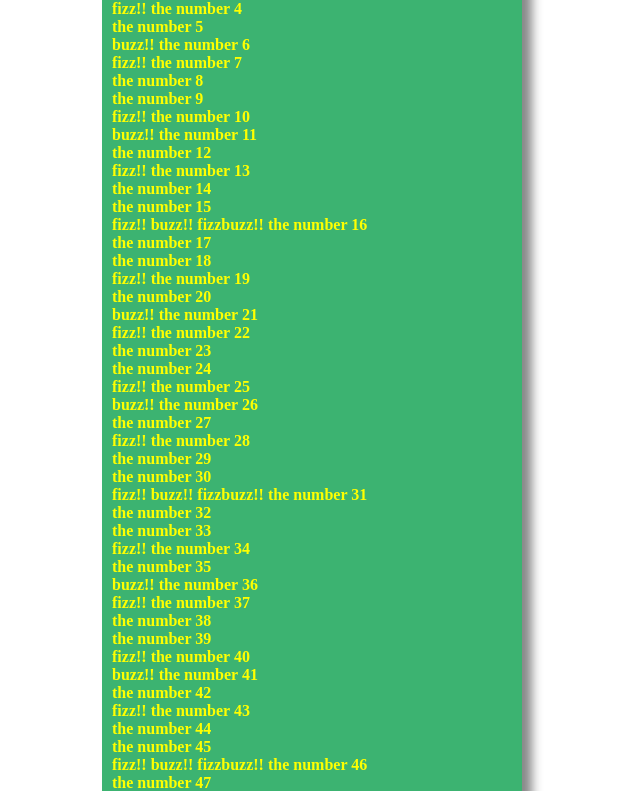
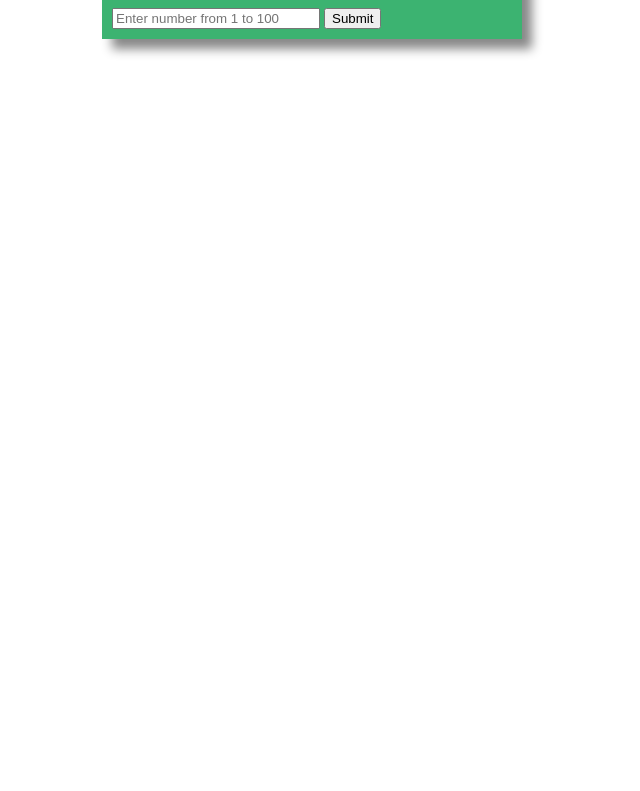
Before and after one commit to jezzamon/fizzbuzz, a plain HTML site: page index.html in a window 1280 px wide. Shown: the part 90-881 px from the top of the page, without its empty margins (328-968 px from the left). After the commit the page ends 800 px from the top, so only its background shows below. Drawn offline with nearby package versions, Linux system fonts and the light colour scheme.

Commit message:
Update
Javascript added

```diff
--- a/index.html
+++ b/index.html
@@ -9,6 +9,9 @@
 		span {color:yellow; font-weight:bold;}
 		.container {width : 400px; background-color: MediumSeaGreen; margin: 0 auto 0 auto; box-shadow: 10px 10px 10px #888888;
 			padding: 10px;}
+		input {width: 200px;}
+
+		}
 
 
 	</style>
@@ -16,8 +19,16 @@
 </head>
 <body>
 	<div class = "container">
-		<div class = "result"></div>
+		<h1>Fizz Buzz</h1>
+			<form id="form">
+				<input type="number" name="number" id="number" placeholder="Enter number from 1 to 100" >
+				<button id="submit"> Submit </button>
+			</form>
+		<div class = "top">
+			<div class = "result"></div>
+		</div>
 	</div>
+
 
 
 
--- a/myscript.js
+++ b/myscript.js
@@ -1,22 +1,29 @@
 $(document).ready(function() {
 
-for (var i = 0 ; i <= 100; i++) {
-	$(".result").append("<span> the number " + i + "</span><br>");
-	console.log(i);
-	if (i % 3 === 0) {
-			console.log("fizz!");
-			$(".result").append("<span> fizz!! </span>");
-		}
-		if (i % 5 === 0) {
-			console.log("buzz!");
-			$(".result").append("<span> buzz!! </span>");
+$('form').submit(function() {
+			event.preventDefault();
+			var startNumber = +$("#number").val();
+			fizzBuzz(startNumber);
+				/*if (startNumber != Math.floor(startNumber)) {
+					alert=("Whole numbers only");
+				} */
+			});
+
+var fizzBuzz= function(number) {
+
+	for (var i = 0 ; i <= number; i++) {
+			if (i % 3 === 0 && i % 5 == 0) {
+				$(".result").append("<span> fizzbuzz!! </span>");
+			} else if (i % 5 === 0) {
+				$(".result").append("<span> buzz!! </span>");
+			} else if (i % 3 == 0 ) {
+				 $(".result").append("<span> fizz!! </span>");
+			} else {
+				$(".result").append("<span>  " + i + " </span>");
+				}
 	}
-		if (i % 3 === 0) {
-			if (i % 5 === 0) {
-				console.log("fizzbuzz!");
-			$(".result").append("<span> fizzbuzz!! </span>")
-			}
-		}
-	}
+}
+
+
 
 });
```
